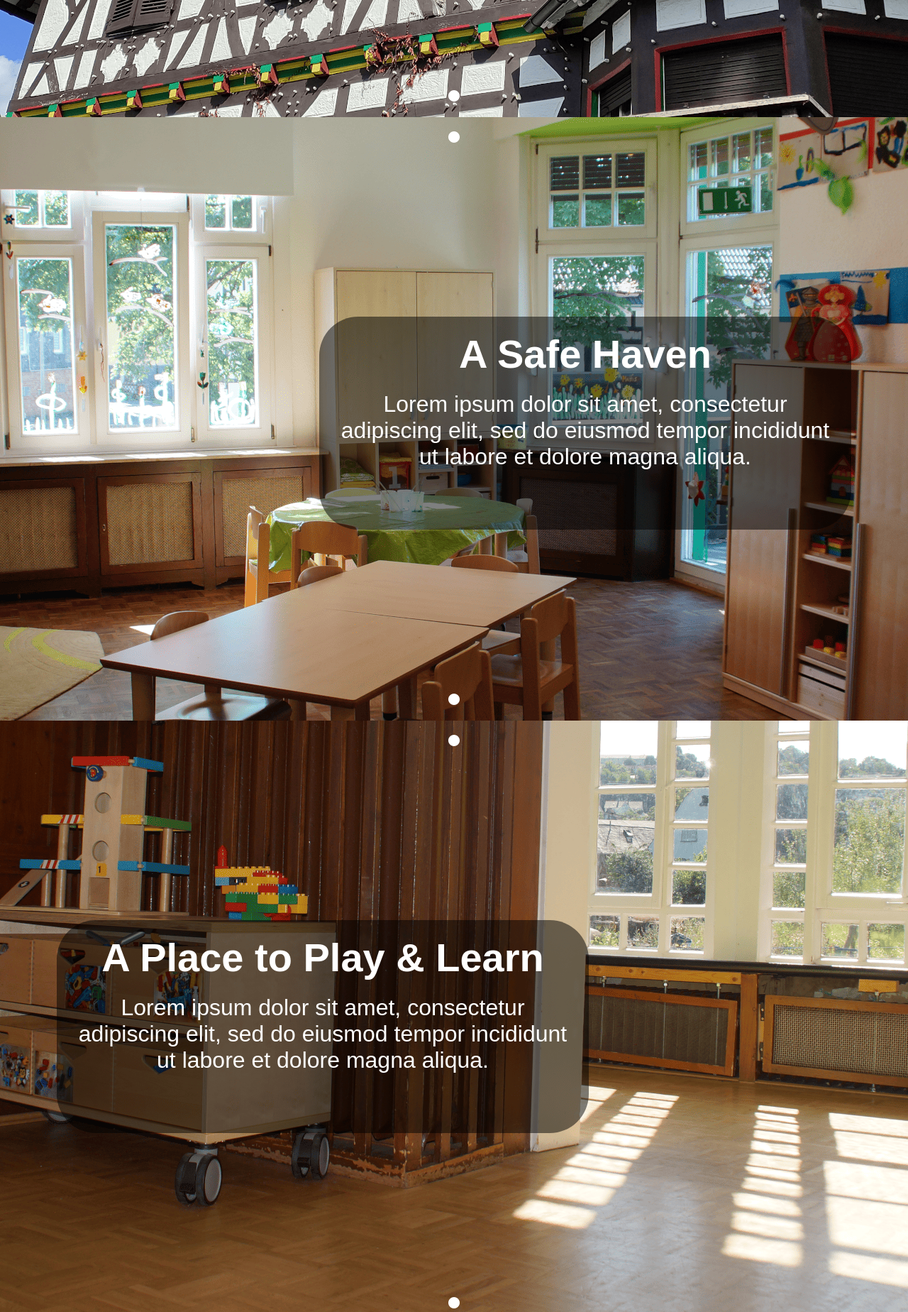
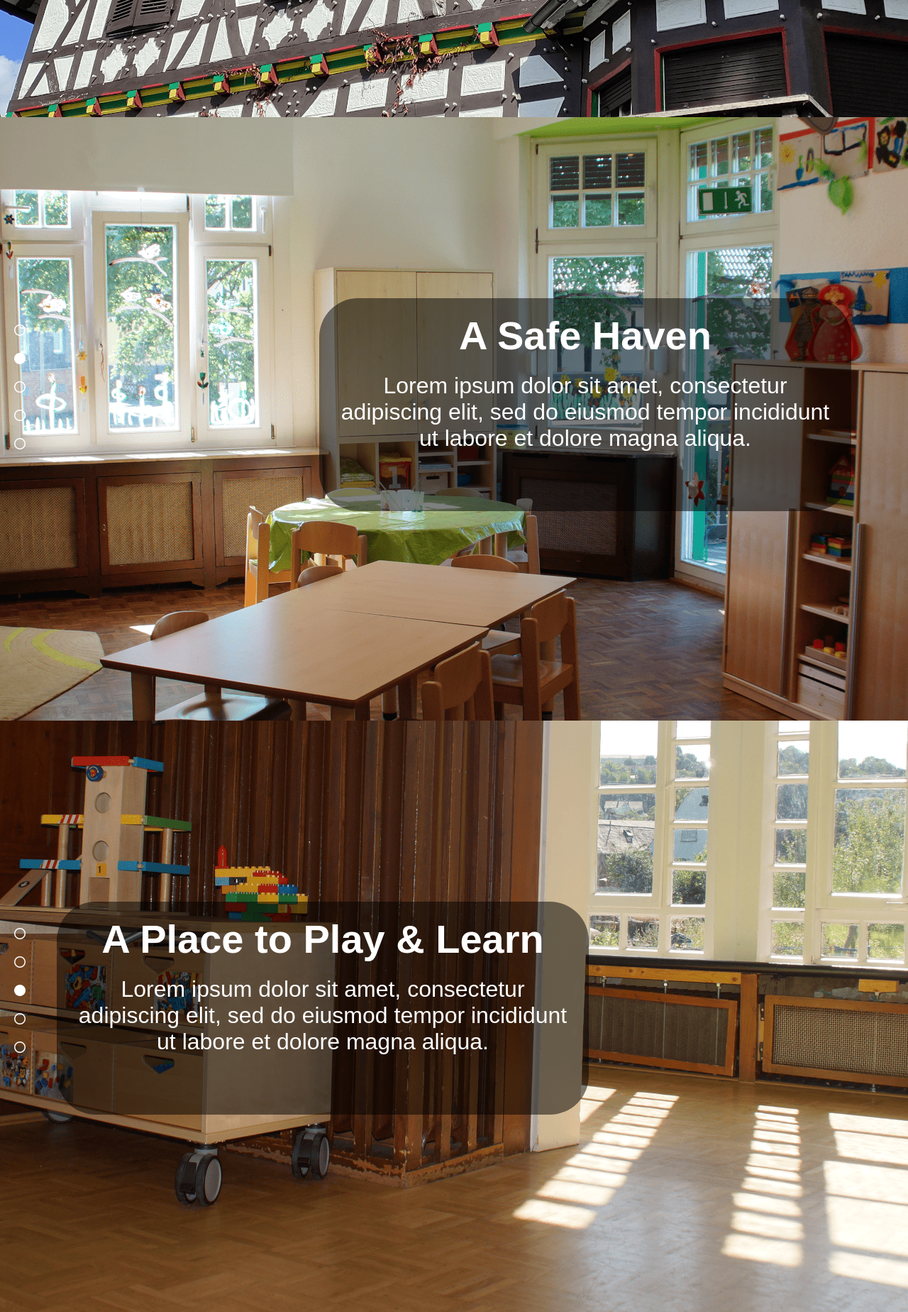
Before and after one commit to beckoningstranger/rappelkiste, a plain HTML site: page index.html in a window 1280 px wide. Shown: the part 760-2608 px from the top of the page at 71% size. Drawn offline with Linux system fonts and the light colour scheme; a web font is replaced by a local one.

Commit message:
Change top and bottom navigation in divs to a menu on the left. Cleaner, more intuitive.

```diff
--- a/assets/css/style.css
+++ b/assets/css/style.css
@@ -4,6 +4,7 @@
     margin: 0;
     padding: 0;
     border: none;
+    scroll-behavior: smooth;
 }
 
 body {
@@ -94,12 +95,13 @@ h1 {
     position: relative;
     width: 750px;
     height: 300px;
-    top: 33%;
+    top: 30%;
     background: rgba(0, 0, 0, 0.5);
     border-radius: 55px;
 }
 
 .overlay-left {
+    float: left;
     left: 80px;
 }
 
@@ -122,35 +124,28 @@ h1 {
 
 .auto-scroll-button {
     position: absolute;
-    transform: translateX(-50%);
-    left: 50%;
+    /* transform: translateX(-50%); */
+    left: 20px;
+    line-height: 40px;
+    top: 33%
 }
 
-.auto-scroll-button > a {
+.auto-scroll-button a {
     text-decoration: none;
     color: inherit;
     animation-name: scroll-button-zoom;
-    animation-duration: 1s;
+    animation-duration: 3s;
     animation-fill-mode: forwards;
 }
 
 @keyframes scroll-button-zoom {
     from{
-        font-size: 150%;
+        font-size: 90%;
     }
     to{
         font-size: 100%;
     }
 }
-
-.top-button {
-    top: 20px;
-}
-
-.bottom-button {
-    bottom: 20px;
-}
-
 
 /* Get in Touch page */
 #get-in-touch-left {
--- a/index.html
+++ b/index.html
@@ -31,10 +31,15 @@
                 Currently 17 children aged 0-6 visit our day care and are looked after by 5 teachers.
             </p>
         </div>
-        <div class="auto-scroll-button bottom-button"><a href="#safe-haven"><i class="fa-solid fa-circle"></i></a></div>
+        <div class="auto-scroll-button">
+            <p><a href="#header" alt="Your child is unique."><i class="fa-solid fa-circle"></i></a></p>
+            <p><a href="#safe-haven" alt="A safe haven"><i class="fa-regular fa-circle"></i></a></p>
+            <p><a href="#place-to-play" alt="A place to play - a place to learn"><i class="fa-regular fa-circle"></i></a></p>
+            <p><a href="#playground" alt="A playground of possibilities"><i class="fa-regular fa-circle"></i></a></p>
+            <p><a href="#out-and-about" alt="Out and about"><i class="fa-regular fa-circle"></i></a></p>
+        </div>
     </section>
     <section class="background-image" id="safe-haven">
-        <div class="auto-scroll-button top-button"><a href="#header"><i class="fa-solid fa-circle"></i></a></div>
         <div class="overlay overlay-right">
             <h2>
                 A Safe Haven
@@ -43,10 +48,15 @@
                 Lorem ipsum dolor sit amet, consectetur adipiscing elit, sed do eiusmod tempor incididunt ut labore et dolore magna aliqua.
             </p>
         </div>
-        <div class="auto-scroll-button bottom-button"><a href="#place-to-play"><i class="fa-solid fa-circle"></i></a></div>
+        <div class="auto-scroll-button">
+            <p><a href="#header" alt="Your child is unique."><i class="fa-regular fa-circle"></i></a></p>
+            <p><a href="#safe-haven" alt="A safe haven"><i class="fa-solid fa-circle"></i></a></p>
+            <p><a href="#place-to-play" alt="A place to play - a place to learn"><i class="fa-regular fa-circle"></i></a></p>
+            <p><a href="#playground" alt="A playground of possibilities"><i class="fa-regular fa-circle"></i></a></p>
+            <p><a href="#out-and-about" alt="Out and about"><i class="fa-regular fa-circle"></i></a></p>
+        </div>
     </section>
     <section class="background-image" id="place-to-play">
-        <div class="auto-scroll-button top-button"><a href="#safe-haven"><i class="fa-solid fa-circle"></i></a></div>
         <div class="overlay overlay-left">
             <h2>
                 A Place to Play & Learn
@@ -55,11 +65,16 @@
                 Lorem ipsum dolor sit amet, consectetur adipiscing elit, sed do eiusmod tempor incididunt ut labore et dolore magna aliqua.
             </p>
        </div>
-       <div class="auto-scroll-button bottom-button"><a href="#playground"><i class="fa-solid fa-circle"></i></a></div>
+       <div class="auto-scroll-button">
+        <p><a href="#header" alt="Your child is unique."><i class="fa-regular fa-circle"></i></a></p>
+        <p><a href="#safe-haven" alt="A safe haven"><i class="fa-regular fa-circle"></i></a></p>
+        <p><a href="#place-to-play" alt="A place to play - a place to learn"><i class="fa-solid fa-circle"></i></a></p>
+        <p><a href="#playground" alt="A playground of possibilities"><i class="fa-regular fa-circle"></i></a></p>
+        <p><a href="#out-and-about" alt="Out and about"><i class="fa-regular fa-circle"></i></a></p>
+    </div>
     </section>
     <section class="background-image" id="playground">
-        <div class="auto-scroll-button top-button"><a href="#place-to-play"><i class="fa-solid fa-circle"></i></a></div>
-        <div class="overlay overlay-right">
+        <div class="overlay overlay-left">
             <h2>
                 A Playground of Possibilities
             </h2>
@@ -67,17 +82,29 @@
                 Lorem ipsum dolor sit amet, consectetur adipiscing elit, sed do eiusmod tempor incididunt ut labore et dolore magna aliqua.
             </p>
         </div>
-        <div class="auto-scroll-button bottom-button"><a href="#out-and-about"><i class="fa-solid fa-circle"></i></a></div>
+        <div class="auto-scroll-button">
+            <p><a href="#header" alt="Your child is unique."><i class="fa-regular fa-circle"></i></a></p>
+            <p><a href="#safe-haven" alt="A safe haven"><i class="fa-regular fa-circle"></i></a></p>
+            <p><a href="#place-to-play" alt="A place to play - a place to learn"><i class="fa-regular fa-circle"></i></a></p>
+            <p><a href="#playground" alt="A playground of possibilities"><i class="fa-solid fa-circle"></i></a></p>
+            <p><a href="#out-and-about" alt="Out and about"><i class="fa-regular fa-circle"></i></a></p>
+        </div>
     </section>
     <section class="background-image" id="out-and-about">
-        <div class="auto-scroll-button top-button"><a href="#playground"><i class="fa-solid fa-circle"></i></a></div>
-        <div class="overlay overlay-left">
+        <div class="overlay overlay-right">
             <h2>
                 Out and About
             </h2>
             <p>
                 Lorem ipsum dolor sit amet, consectetur adipiscing elit, sed do eiusmod tempor incididunt ut labore et dolore magna aliqua.
             </p>
+        </div>
+        <div class="auto-scroll-button">
+            <p><a href="#header" alt="Your child is unique."><i class="fa-regular fa-circle"></i></a></p>
+            <p><a href="#safe-haven" alt="A safe haven"><i class="fa-regular fa-circle"></i></a></p>
+            <p><a href="#place-to-play" alt="A place to play - a place to learn"><i class="fa-regular fa-circle"></i></a></p>
+            <p><a href="#playground" alt="A playground of possibilities"><i class="fa-regular fa-circle"></i></a></p>
+            <p><a href="#out-and-about" alt="Out and about"><i class="fa-solid fa-circle"></i></a></p>
         </div>
     </section>
 
```
